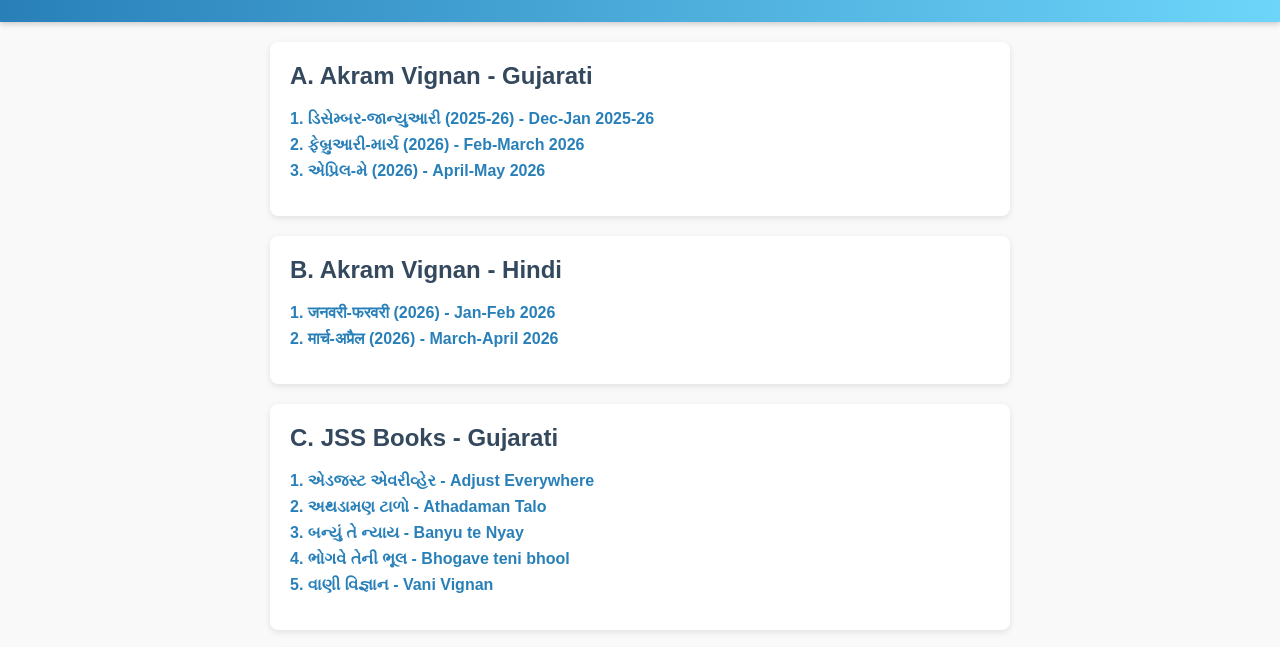
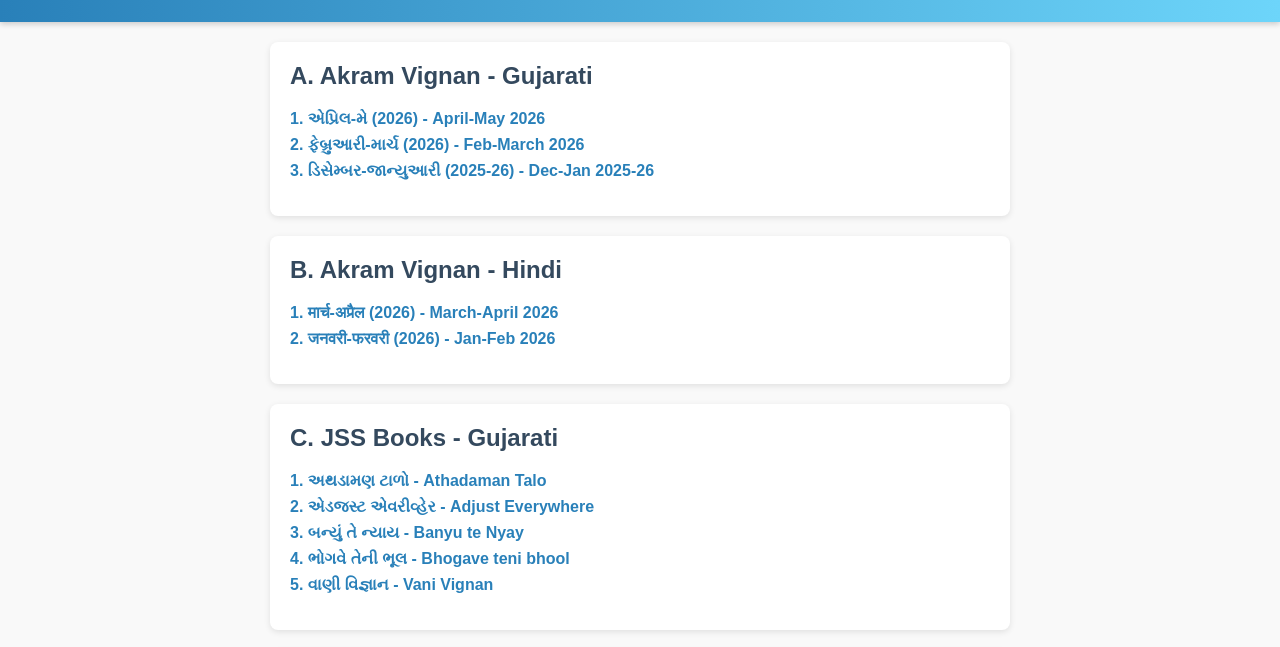
Before and after one commit to KamleshMehta-KP/JSS-Audio-Project, a plain HTML site: page index.html in a window 1280 px wide. Shown: the part 91-738 px from the top of the page. Drawn offline with Linux system fonts and the light colour scheme.

Commit message:
Update index.html with clean script for AV newest-first and JSS alphabetical sorting

```diff
--- a/index.html
+++ b/index.html
@@ -76,7 +76,7 @@
     <p>Listen and read Akram Vignan &amp; books</p>
   </header>
 
-  <div class="section">
+  <div class="section" id="section-gujarati">
     <h2>A. Akram Vignan - Gujarati</h2>
     <ul>
       <li><a href="AkramVignan-Gujarati/AVG_2025_12_2026_01_Dec_Jan-V2_Guj_210626.html">1. ડિસેમ્બર-જાન્યુઆરી (2025-26) - Dec-Jan 2025-26</a></li>
@@ -85,8 +85,7 @@
     </ul>
   </div>
 
-
-  <div class="section">
+  <div class="section" id="section-hindi">
     <h2>B. Akram Vignan - Hindi</h2>
     <ul>
       <li><a href="AkramVignan-Hindi/AVH_2026_01_2_Jan_Feb_Hindi_V1_20062026.html">1. जनवरी-फरवरी (2026) - Jan-Feb 2026</a></li>
@@ -94,8 +93,7 @@
     </ul>
   </div>
 
-
-  <div class="section">
+  <div class="section" id="section-jss-gujarati">
     <h2>C. JSS Books - Gujarati</h2>
     <ul>
       <li><a href="JSSBooks-Gujarati/Adjust Everywhere-Guj-Ver-2_1-100626.html">1. એડજસ્ટ એવરીવ્હેર - Adjust Everywhere</a></li>
@@ -106,7 +104,7 @@
     </ul>
   </div>
 
-  <div class="section">
+  <div class="section" id="section-jss-hindi">
     <h2>D. JSS Books - Hindi</h2>
     <ul>
       <li>1. (हिंदी जेएसएस पुस्तक - Hindi JSS Book)</li>
@@ -117,5 +115,49 @@
     © JSS Audio Project — Powered by GitHub Pages
     <small>Kamleshanand Mehta, Kelapnpuri, Vaddodara (Gujarat)</small>
   </footer>
+
+  <script>
+  function sortBookList(sectionId, byFilename = true) {
+    const section = document.querySelector(sectionId);
+    if (!section) return;
+
+    const ul = section.querySelector("ul");
+    const items = Array.from(ul.querySelectorAll("li"));
+
+    items.sort((a, b) => {
+      const linkA = a.querySelector("a");
+      const linkB = b.querySelector("a");
+      if (!linkA || !linkB) return 0;
+
+      if (byFilename) {
+        const hrefA = linkA.getAttribute("href") || "";
+        const hrefB = linkB.getAttribute("href") || "";
+        return hrefB.localeCompare(hrefA); // newest first
+      } else {
+        const textA = linkA.textContent.replace(/^\d+\.\s*/, "").toLowerCase();
+        const textB = linkB.textContent.replace(/^\d+\.\s*/, "").toLowerCase();
+        return textA.localeCompare(textB); // alphabetical
+      }
+    });
+
+    ul.innerHTML = "";
+    items.forEach((item, index) => {
+      const link = item.querySelector("a");
+      if (link) {
+        const text = link.innerHTML.replace(/^\d+\.\s*/, "");
+        link.innerHTML = (index + 1) + ". " + text;
+      }
+      ul.appendChild(item);
+    });
+  }
+
+  // Sort AV sections by filename (newest first)
+  sortBookList("#section-gujarati", true);
+  sortBookList("#section-hindi", true);
+
+  // Sort JSS book sections alphabetically
+  sortBookList("#section-jss-gujarati", false);
+  sortBookList("#section-jss-hindi", false);
+  </script>
 </body>
 </html>
```
Lines whose indentation alone changed are shown as unchanged.
